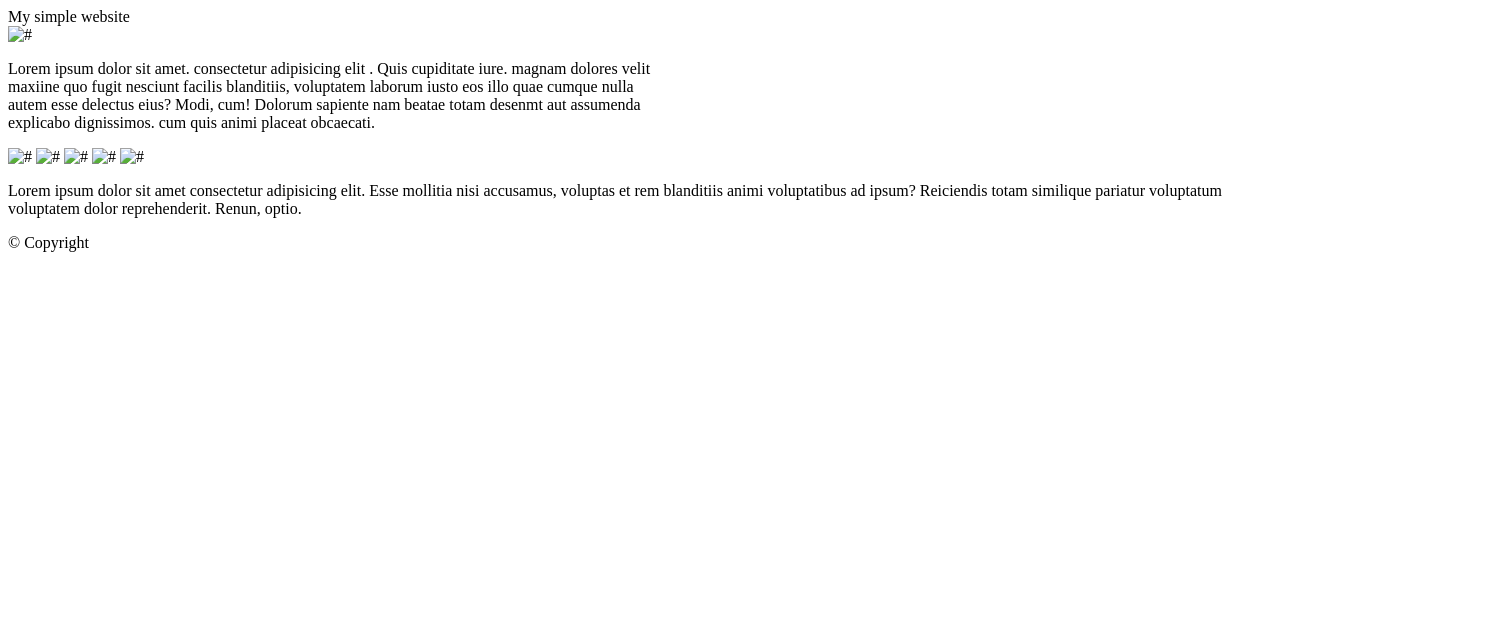
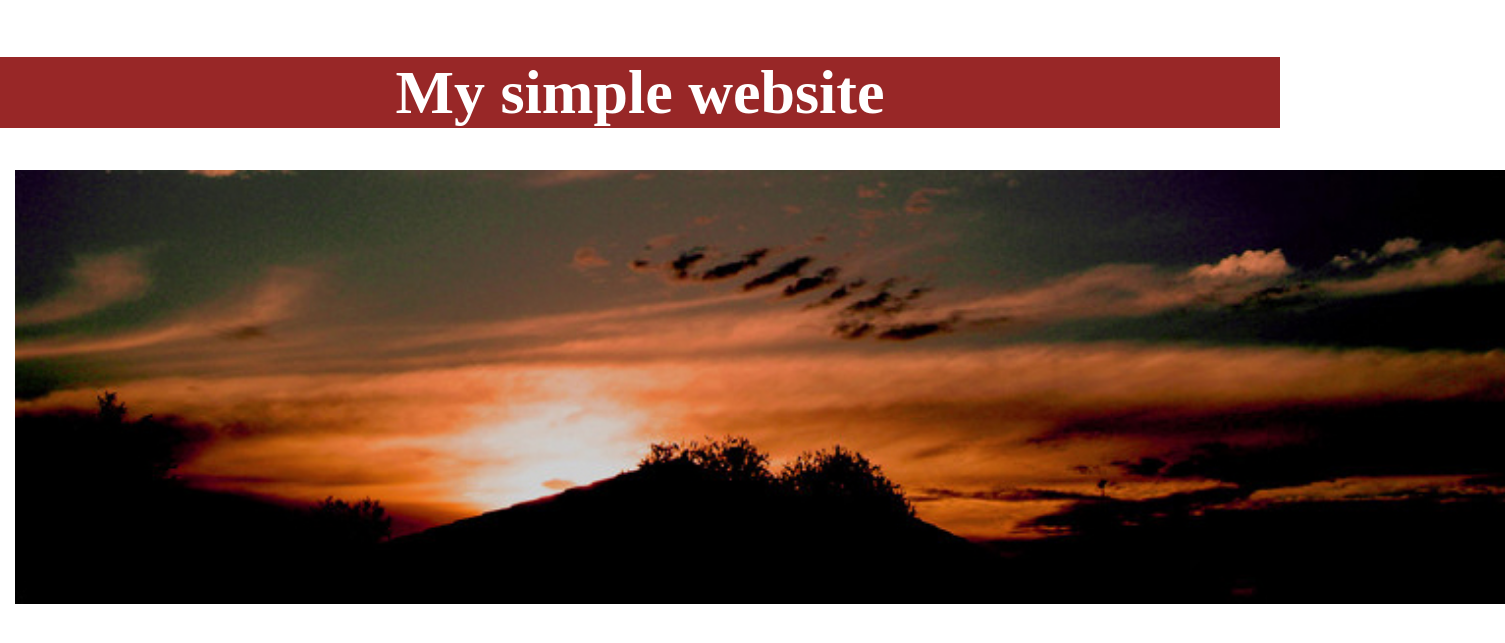
Before and after one commit to Maksyutka/cssHomework, a plain HTML site: page index.html in a window 1280 px wide. Shown: the top 643 px of the page, 1505 px wide, since content can reach past the window. Drawn offline with Linux system fonts and the light colour scheme; the site is published under a folder, as on GitHub Pages, so addresses that start at the root find nothing.

Commit message:
images fix

```diff
--- a/index.html
+++ b/index.html
@@ -3,7 +3,7 @@
 
 <head>
     <meta charset="UTF-8">
-    <link rel="stylesheet" href="/css/style.css" type="text/css">
+    <link rel="stylesheet" href="css/style.css" type="text/css">
     <meta name="viewport" content="width=device-width, initial-scale=1.0">
     <title>01_simple</title>
 </head>
@@ -13,7 +13,7 @@
         My simple website
     </header>
     <div class="container">
-        <img class="sunsetImage" src="/images/sunset.jpg" alt="#">
+        <img class="sunsetImage" src="images/sunset.jpg" alt="#">
         <p>
             Lorem ipsum dolor sit amet. <span class="italicsStyle">consectetur adipisicing elit</span> . Quis cupiditate
             iure. magnam dolores velit
@@ -30,11 +30,11 @@
             quis animi placeat obcaecati.
         </p>
         <div class="gallery">
-            <img src="/images/car01.jpg" alt="#">
-            <img src="/images/car02.jpg" alt="#">
-            <img src="/images/car03.jpg" alt="#">
-            <img src="/images/car04.jpg" alt="#">
-            <img src="/images/car05.jpg" alt="#">
+            <img src="images/car01.jpg" alt="#">
+            <img src="images/car02.jpg" alt="#">
+            <img src="images/car03.jpg" alt="#">
+            <img src="images/car04.jpg" alt="#">
+            <img src="images/car05.jpg" alt="#">
         </div>
         <p>
             <span class="blueStyle">Lorem ipsum</span> dolor sit amet consectetur adipisicing elit. Esse mollitia nisi
```
